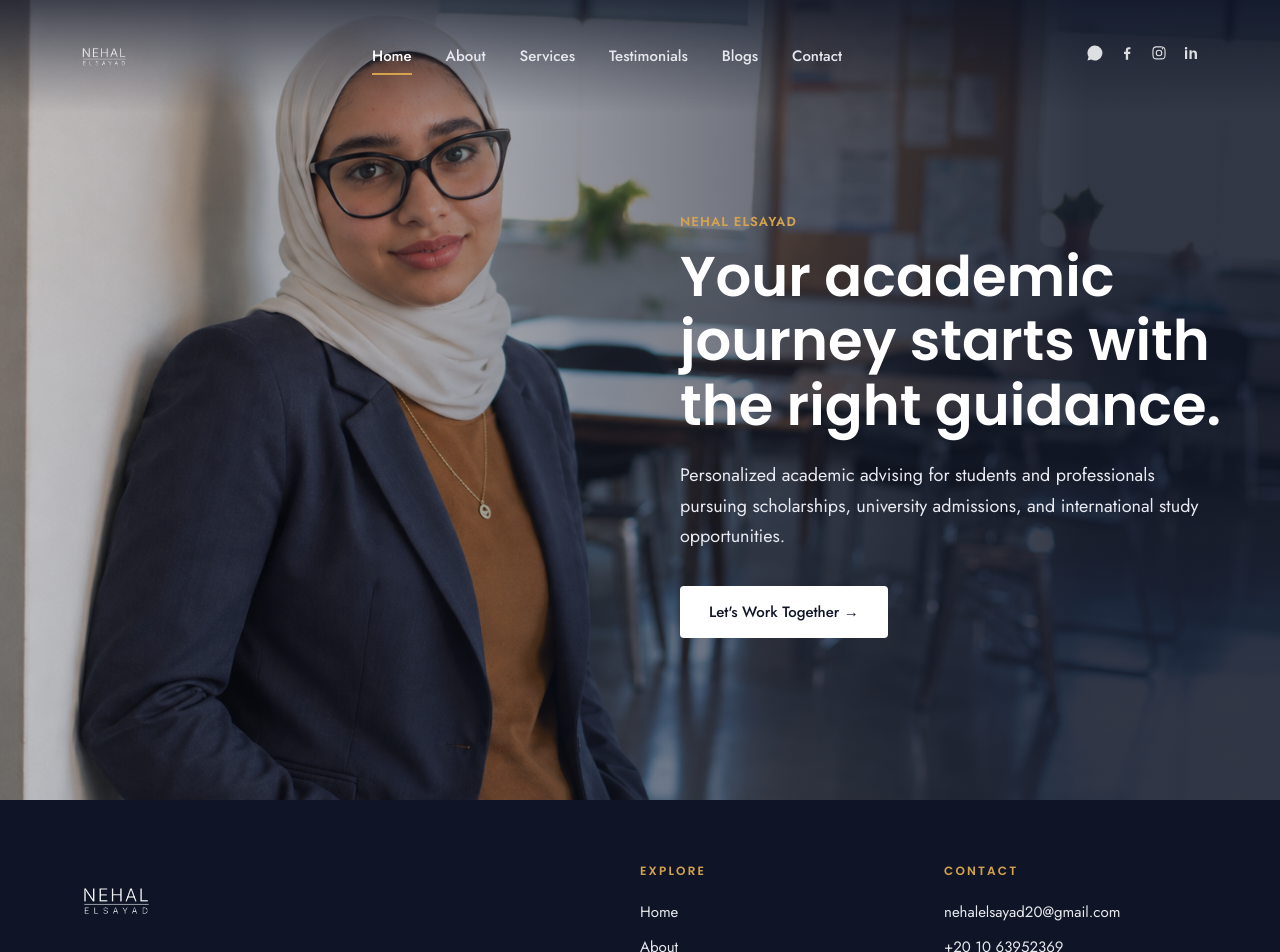
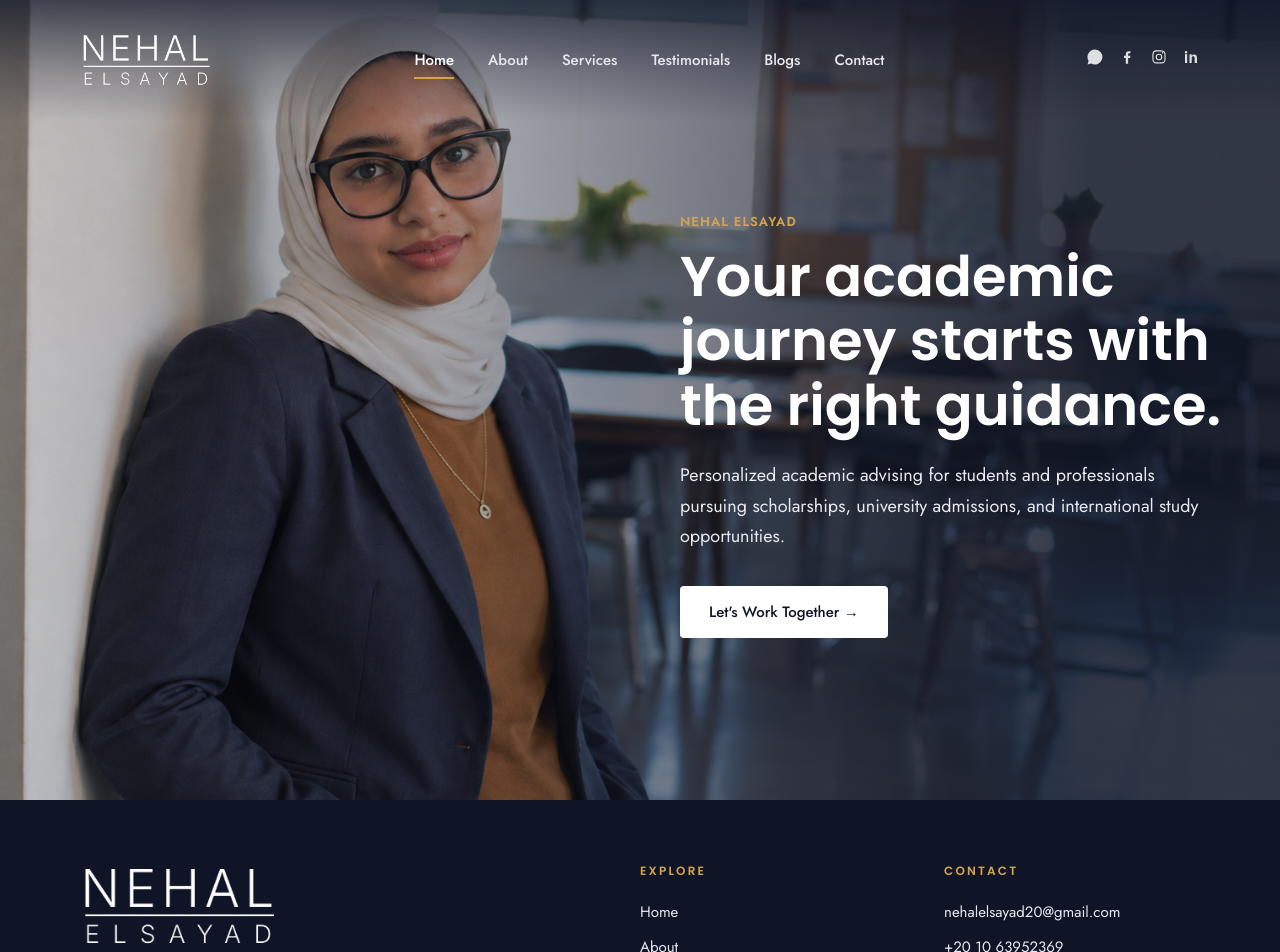
Before and after one commit to MoatazElsayad/nehal-advising, a React (Vite) app: page / in a window 1280 px wide. Shown: the top 952 px of the page. Built offline with nearby package versions, Linux system fonts and the light colour scheme.

Commit message:
Crop logo blank margins and enlarge header/footer logo

```diff
--- a/src/components/Footer.css
+++ b/src/components/Footer.css
@@ -12,7 +12,7 @@
 }
 
 .footer-brand .logo-image {
-  height: 72px;
+  height: 84px;
 }
 
 .footer-role {
--- a/src/components/Header.css
+++ b/src/components/Header.css
@@ -24,7 +24,7 @@
 
 .logo-image {
   display: block;
-  height: 48px;
+  height: 56px;
   width: auto;
   flex-shrink: 0;
 }
```
Also changed, not shown: src/photos/logo.png.
